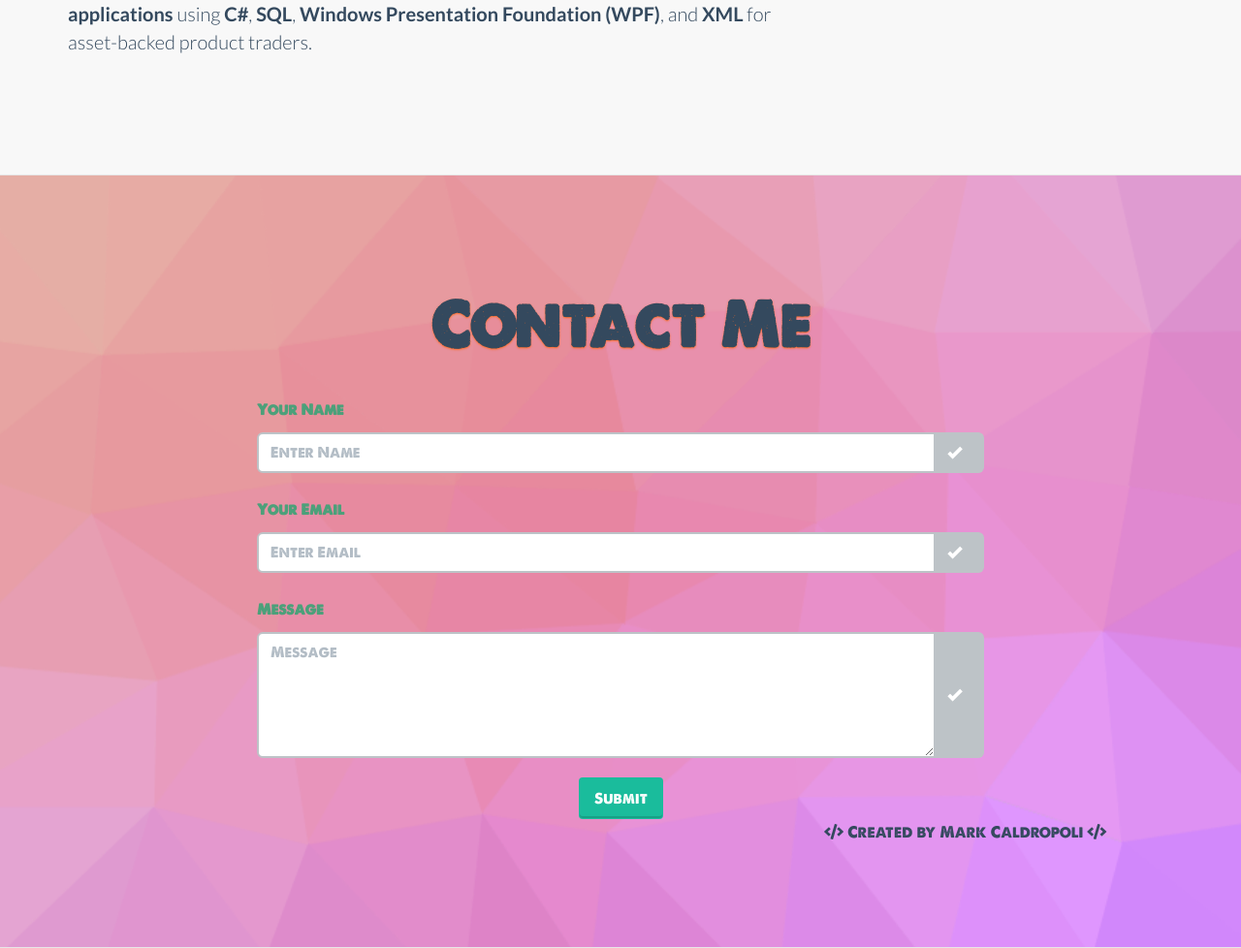
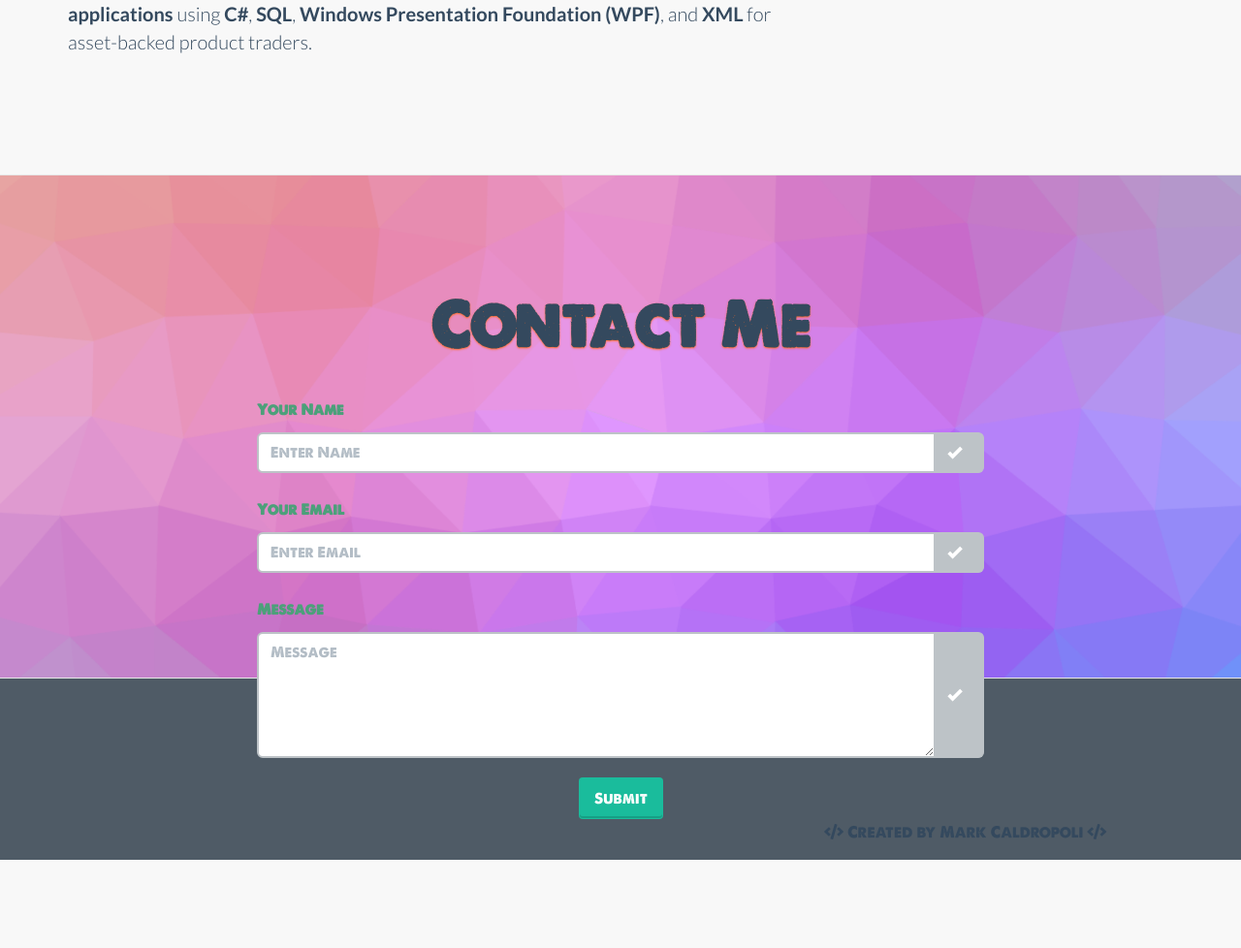
Before and after one commit to markcaldropoli/markcaldropoli.github.io, a PHP site: page / in a window 1280 px wide; the page is wider, and only the part inside the window is pictured. Shown: the part 1501-2479 px from the top of that part at 97% size. After the commit the page ends 2388 px from the top of that part, so only its background shows below. Run offline with PHP 8.4, Linux system fonts and the light colour scheme; some libraries are stand-ins or nearby versions.

Commit message:
Fix contact background on large screens

```diff
--- a/css/general.css
+++ b/css/general.css
@@ -243,6 +243,12 @@ color: #ECEBEB;
 	text-align: center;
 }
 
+.contact {
+	height: 65%;
+	background: url(../img/pattern.png) no-repeat center center;
+	background-size: cover;
+}
+
 .intro-message {
 	position: relative;
 	padding-top: 12%;
@@ -252,6 +258,7 @@ color: #ECEBEB;
 .list-inline {
 	margin-top: 30px;
 }
+
 .intro-message > h1 {
 	margin: 0;
 	font-size: 5em;
--- a/index.html
+++ b/index.html
@@ -77,10 +77,6 @@
 	@font-face {
 		font-family: "A_Love_of_Thunder";
 		src: url(../fonts/A_Love_of_Thunder.ttf);
-	}
-
-	#contact {
-		background-image:url(../img/pattern.png);
 	}
 	</style>
 </head>
@@ -314,13 +310,12 @@
 	</div-->
 
 	<!-- Contact -->
-	<div id="contact" class="content-section-b">
+	<div class="content-section-b contact">
 		<div class="container">
 			<div class="row">
 				<div class="col-md-6 col-md-offset-3 text-center wrap_title">
 					<h2 style="font-family:A_Love_of_Thunder;">Contact Me</h2>
 				</div>
-
 				<form action="https://getsimpleform.com/messages?form_api_token=c2e8a025f4ed4a7283d5f0d72fd5e281" method="post">
 					<div class="col-md-8 col-md-offset-2">
 						<div class="form-group">
@@ -330,7 +325,6 @@
 								<span class="input-group-addon"><i class="glyphicon glyphicon-ok form-control-feedback"></i></span>
 							</div>
 						</div>
-
 						<div class="form-group">
 							<label for="InputEmail"><font color="#4CA07A" style="font-family:A_Love_of_Thunder;"><b>Your Email</b></font></label>
 							<div class="input-group">
@@ -338,7 +332,6 @@
 								<span class="input-group-addon"><i class="glyphicon glyphicon-ok form-control-feedback"></i></span>
 							</div>
 						</div>
-
 						<div class="form-group">
 							<label for="InputMessage"><font color="#4CA07A" style="font-family:A_Love_of_Thunder;"><b>Message</b></font></label>
 							<div class="input-group">
@@ -349,7 +342,6 @@
 						<center><input type="submit" name="submit" id="submit" value="Submit" class="btn wow tada btn-embossed btn-primary" style="font-family:A_Love_of_Thunder;"></center>
 					</div>
 				</form>
-
 				<hr class="featurette-divider hidden-lg">
 				<div class="col-md-4 col-md-offset-8">
 					<p><i class="fas fa-code"></i><font style="font-family:A_Love_of_Thunder;"> Created by Mark Caldropoli </font><i class="fas fa-code"></i></p>
```
Also changed, not shown: img/NYCtreatsheader.png (deleted), img/nyctreats.png (deleted), img/oldnyctreats.png (deleted).
